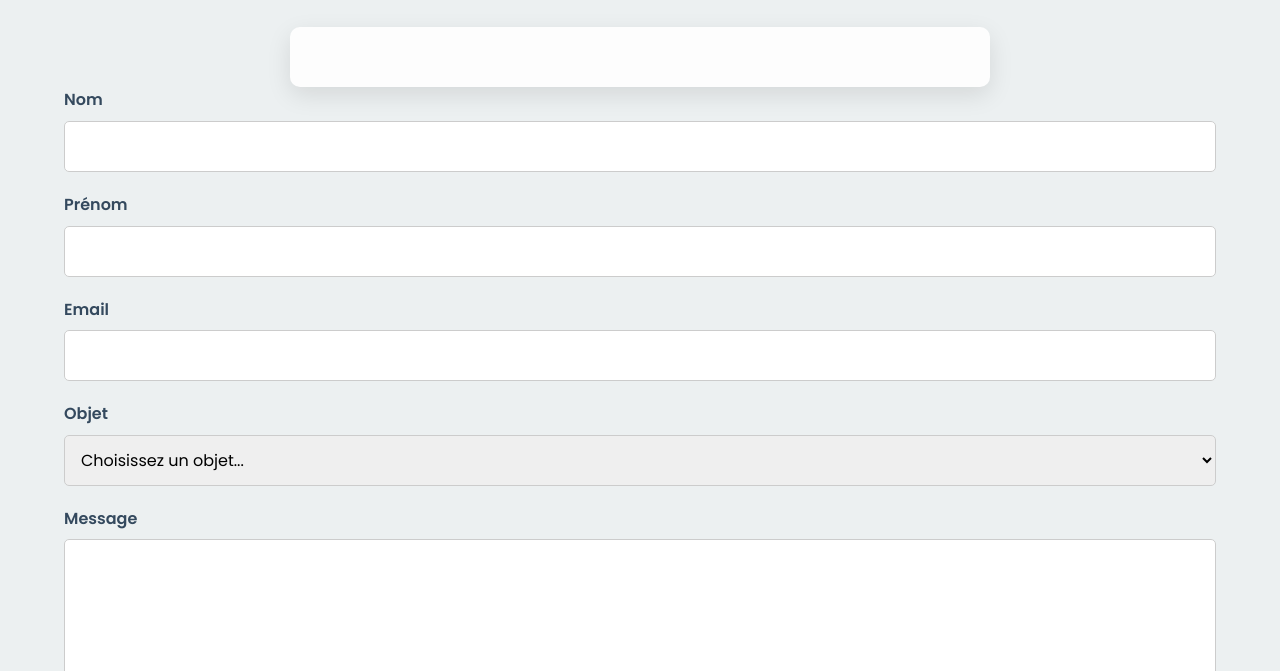
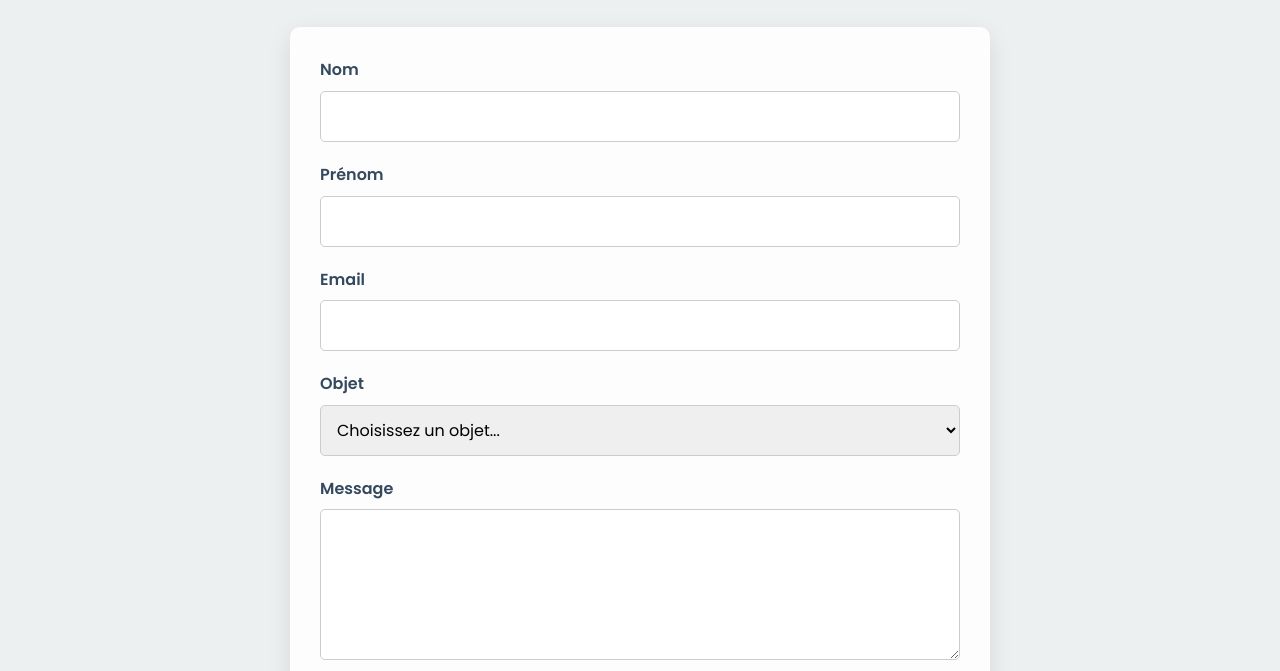
Before and after one commit to Tony-Anderson777/Mon_Portfolio, a plain HTML site: page index.html in a window 1280 px wide. Both pictures are taken after a click on the link "CONTACT". Shown: the part 219-890 px from the top of the page. Drawn offline with nearby package versions, Linux system fonts and the light colour scheme.

Commit message:
Modification du formulaire

```diff
--- a/index.html
+++ b/index.html
@@ -195,11 +195,10 @@
     <!-- Page pour le contact -->
    <div class="page" id="contact">
         <h2>Contactez-moi</h2>
-        <form name="contact" id="contact-form" method="POST" data-netlify="true" data-netlify-honeypot="bot-field">
+        <form name="contact" id="contact-form" method="POST" data-netlify="true" action="/merci.html" data-netlify-honeypot="bot-field">
             <p class="hidden" style="display:none;">
                 <label>Ne pas remplir si vous êtes humain : <input name="bot-field"></label>
             </p>
-            <form name="contact" id="contact-form" method="POST" data-netlify="true" action="/merci.html" data-netlify-honeypot="bot-field"></form>
 
 
             <div class="form-group">
```
